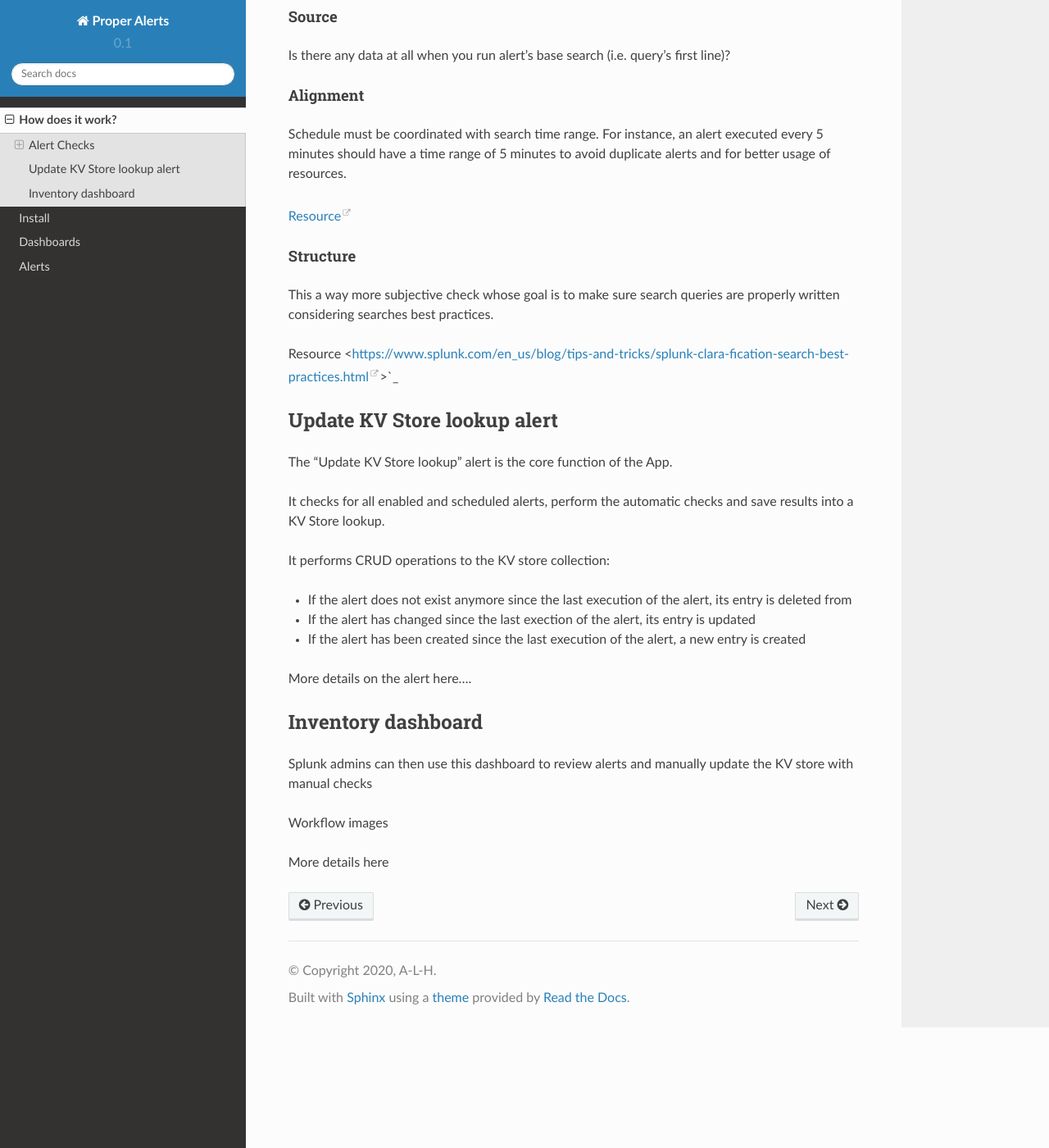
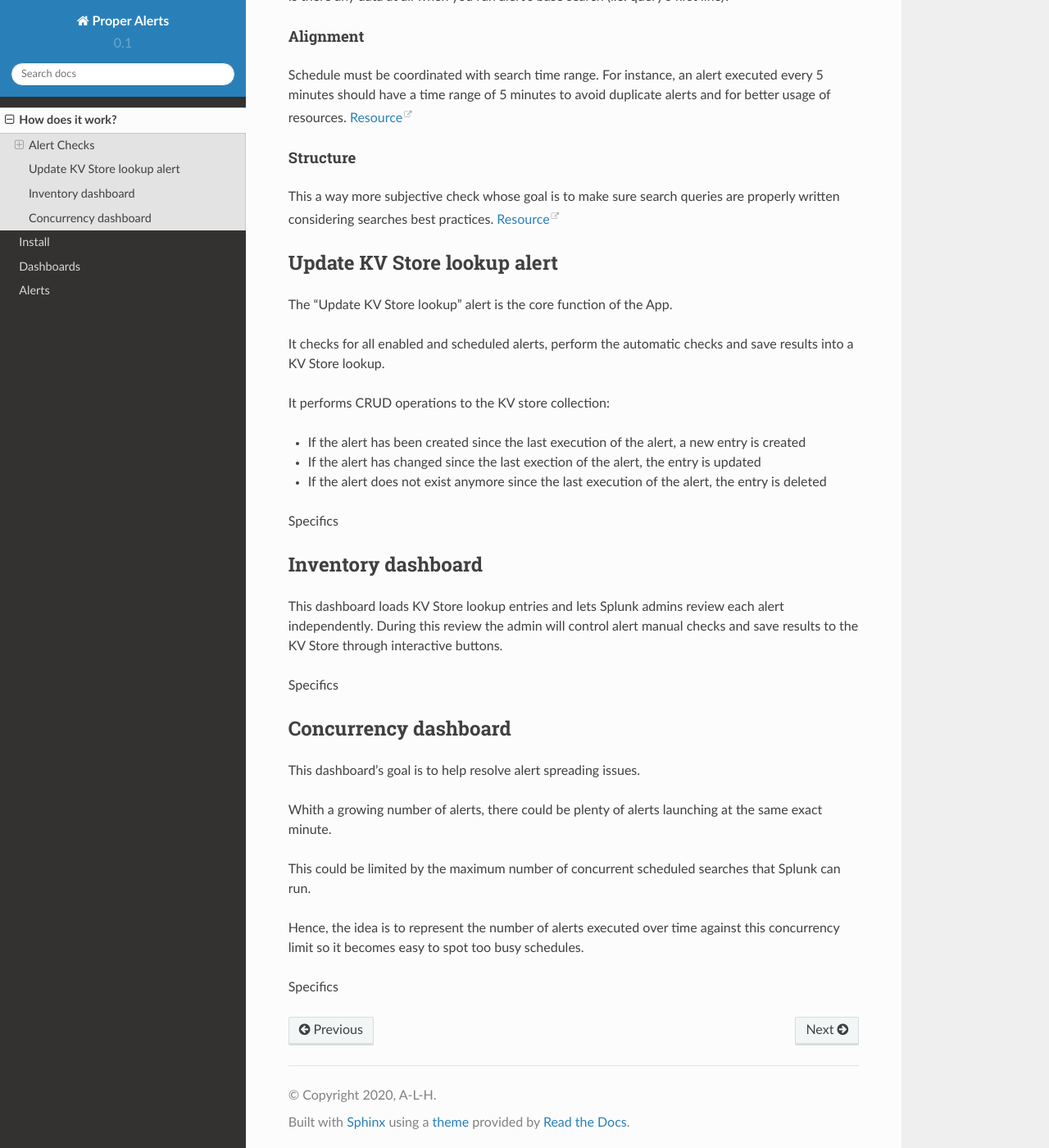
Before and after one commit to a-l-h/splunk-app-proper-alerts, a Sphinx documentation site: the page built from doc/overview.rst, in a window 1280 px wide and 1400 px high, scrolled down 1125 px. Shown: the whole window at 82% size. Built offline with Sphinx 7.4.7 and the Read the Docs theme 2.0.0, drawn with Linux system fonts in a browser that asks for light colours.

Commit message:
Update overview.rst

```diff
--- a/doc/overview.rst
+++ b/doc/overview.rst
@@ -30,9 +30,7 @@ Index
 -----
 
 When there is no index specified in a search query, Splunk searches in all available indexes (depending on owner's role). This is not optimal in terms of resource usage and it is best practice to specify index(es) to be searched within the query.
-Searches that use alternate search commands in which index has not to be specified (e.g. dbxquery, inputlookup) are not taken into account (i.e. such queries are marked as having index specified).
-
-`Resource <https://docs.splunk.com/Documentation/Splunk/latest/Search/Writebettersearches#Restrict_searches_to_the_specific_index>`_
+Searches that use alternate search commands in which index has not to be specified (e.g. dbxquery, inputlookup) are not taken into account (i.e. such queries are marked as having index specified). `Resource <https://docs.splunk.com/Documentation/Splunk/latest/Search/Writebettersearches#Restrict_searches_to_the_specific_index>`_
 
 Runtime
 -------
@@ -42,9 +40,7 @@ When Splunk takes so much time to execute the search that it has not finished wh
 Delay
 -----
 
-It is better practice to leave some delay on alerts by configuring a latest time of at least 1 minute.
-
-`Resource <https://docs.splunk.com/Documentation/Splunk/latest/Alert/AlertSchedulingBestPractices#Schedule_alerts_with_at_least_one_minute_of_delay>`_
+It is better practice to leave some delay on alerts by configuring a latest time of at least 1 minute. `Resource <https://docs.splunk.com/Documentation/Splunk/latest/Alert/AlertSchedulingBestPractices#Schedule_alerts_with_at_least_one_minute_of_delay>`_
 
 
 Manual Checks
@@ -59,16 +55,12 @@ Alignment
 ---------
 
 Schedule must be coordinated with search time range.
-For instance, an alert executed every 5 minutes should have a time range of 5 minutes to avoid duplicate alerts and for better usage of resources.
-
-`Resource <https://docs.splunk.com/Documentation/Splunk/latest/Alert/AlertSchedulingBestPractices#Coordinate_an_alert_schedule_and_search_time_range>`_
+For instance, an alert executed every 5 minutes should have a time range of 5 minutes to avoid duplicate alerts and for better usage of resources. `Resource <https://docs.splunk.com/Documentation/Splunk/latest/Alert/AlertSchedulingBestPractices#Coordinate_an_alert_schedule_and_search_time_range>`_
 
 Structure
 ---------
 
-This a way more subjective check whose goal is to make sure search queries are properly written considering searches best practices.
-
-Resource <https://www.splunk.com/en_us/blog/tips-and-tricks/splunk-clara-fication-search-best-practices.html>`_
+This a way more subjective check whose goal is to make sure search queries are properly written considering searches best practices. `Resource <https://www.splunk.com/en_us/blog/tips-and-tricks/splunk-clara-fication-search-best-practices.html>`_
 
 
 Update KV Store lookup alert
@@ -81,21 +73,31 @@ It checks for all enabled and scheduled alerts, perform the automatic checks and
 
 It performs CRUD operations to the KV store collection:
 
-- If the alert does not exist anymore since the last execution of the alert, its entry is deleted from
-
-- If the alert has changed since the last exection of the alert, its entry is updated
-
 - If the alert has been created since the last execution of the alert, a new entry is created
 
-More details on the alert here....
+- If the alert has changed since the last exection of the alert, the entry is updated
 
+- If the alert does not exist anymore since the last execution of the alert, the entry is deleted
+
+Specifics
 
 Inventory dashboard
 ###################
 
 
-Splunk admins can then use this dashboard to review alerts and manually update the KV store with manual checks
+This dashboard loads KV Store lookup entries and lets Splunk admins review each alert independently. During this review the admin will control alert manual checks and save results to the KV Store through interactive buttons.
 
-Workflow images
+Specifics
 
-More details here
+Concurrency dashboard
+#####################
+
+This dashboard's goal is to help resolve alert spreading issues.
+
+Whith a growing number of alerts, there could be plenty of alerts launching at the same exact minute.
+
+This could be limited by the maximum number of concurrent scheduled searches that Splunk can run.
+
+Hence, the idea is to represent the number of alerts executed over time against this concurrency limit so it becomes easy to spot too busy schedules.
+
+Specifics
```
